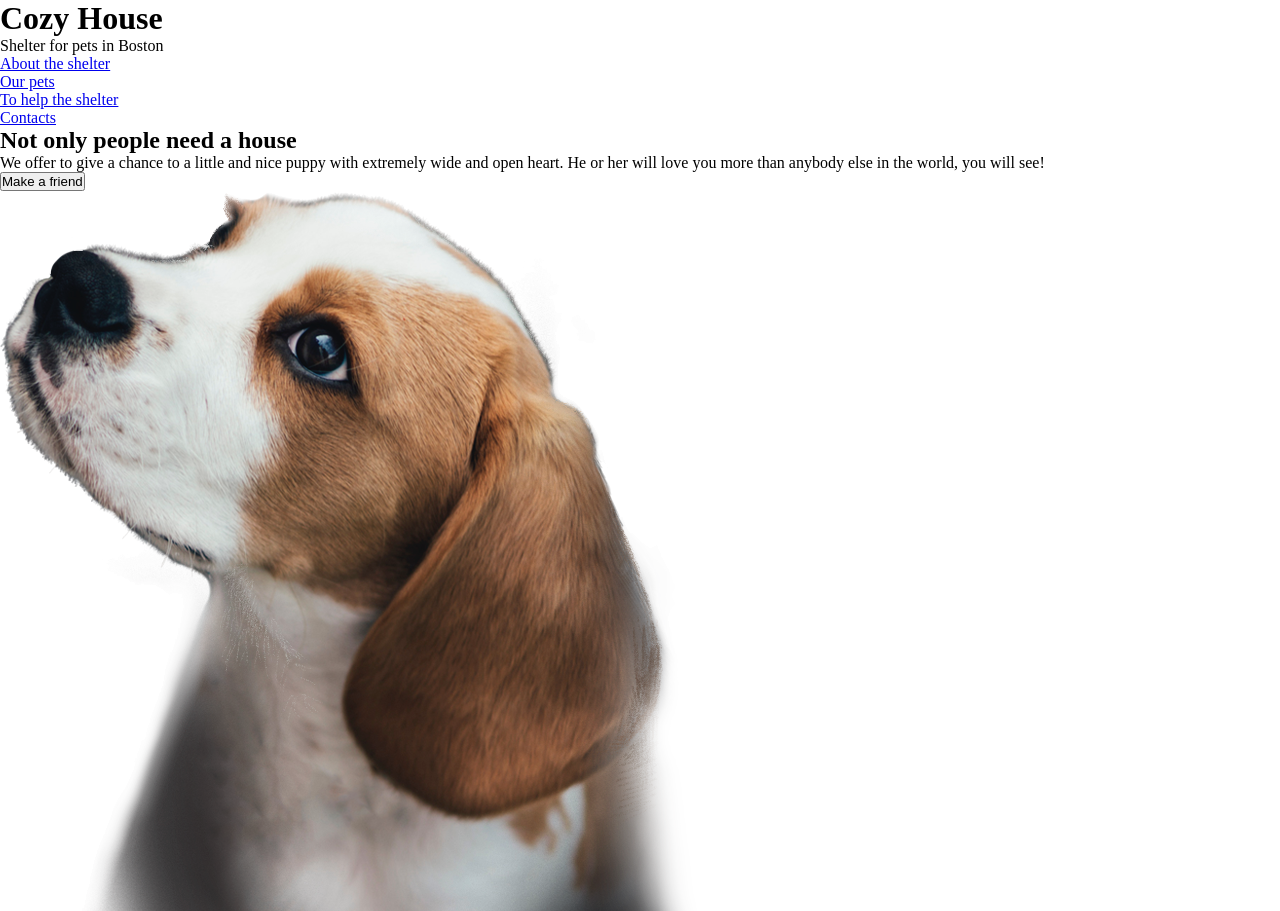
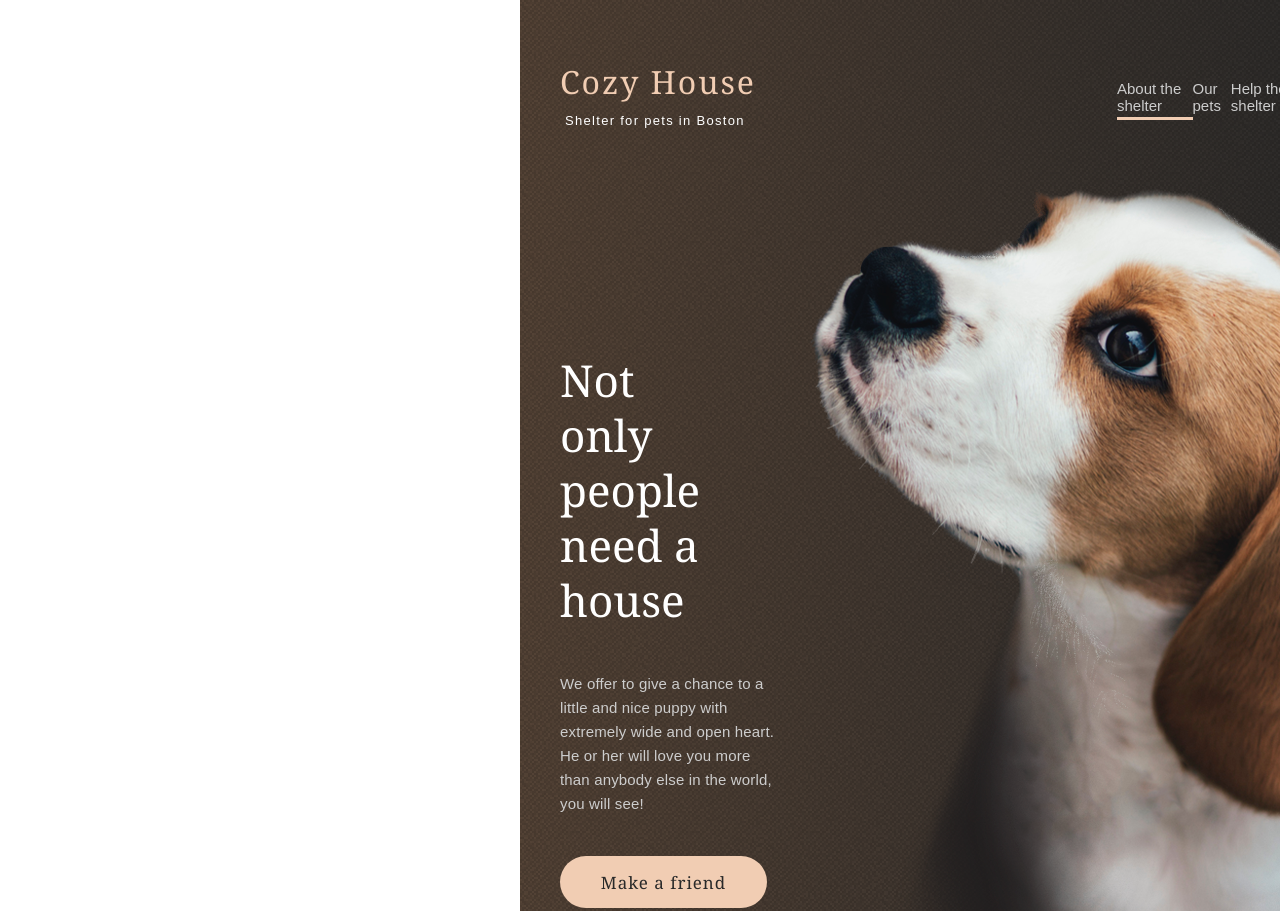
Before and after one commit to myfenix92/rs2020q3-projects, a plain HTML site: page shelter/pages/main/index.html in a window 1280 px wide. Shown: the top 911 px of the page. Drawn offline with Linux system fonts and the light colour scheme.

Commit message:
chore: add background images

```diff
--- a/shelter/pages/main/index.html
+++ b/shelter/pages/main/index.html
@@ -13,24 +13,24 @@
     <header>
       <div class="logo">
         <h1>Cozy House</h1>
-        <p>Shelter for pets in Boston</p>
+        <p class="logo_text">Shelter for pets in Boston</p>
       </div>
       <div class="header_menu">
-        <ul>
-          <li><a href="#">About the shelter</a></li>
-          <li><a href="#">Our pets</a></li>
-          <li><a href="#">To help the shelter</a></li>
-          <li><a href="#">Contacts</a></li>
+        <ul class="header_menu_items">
+          <li class="header_menu_item active"><a href="#">About the shelter</a></li>
+          <li class="header_menu_item"><a href="#">Our pets</a></li>
+          <li class="header_menu_item"><a href="#">Help the shelter</a></li>
+          <li class="header_menu_item"><a href="#">Contacts</a></li>
         </ul>
       </div>
     </header>
     <main>
       <section class="start_screen">
         <div class="screen_text">
-          <h2>Not only people need a house</h2>
-          <p>We offer to give a chance to a little and nice puppy with extremely wide and open heart. He or her will
+          <h2 class="screen_text_h2">Not only people need a house</h2>
+          <p class="screen_text_info">We offer to give a chance to a little and nice puppy with extremely wide and open heart. He or her will
             love you more than anybody else in the world, you will see!</p>
-          <button>Make a friend</button>
+          <button class="screen_btn">Make a friend</button>
         </div>
         <div class="screen_img">
           <img src="/shelter/assets/start-screen-puppy.png" alt="">
@@ -41,12 +41,11 @@
           <img src="/shelter/assets/about-pets.png" alt="">
         </div>
         <div class="about_text">
-          <h3>About the shelter
+          <h2 class="about_text_h3">About the shelter
             <q>Cozy House</q>
-          </h3>
-          <p>On our hands 121 dogs and 342 cats, and statistics shows that only 20% of them will find family. The others
-            will continue to live with us and will be waiting for lucky chance to become beloved.</p>
-          <p>We feed our wards with the best food and make sure that they do not get sick, feel comfortable (including
+          </h2>
+          <p class="about_text_info p1">Currently we have 121 dogs and 342 cats on our hands and statistics show that only 20% of them will find a family. The others will continue to live with us and will be waiting for a lucky chance to become dearly loved.</p>
+          <p class="about_text_info p2">We feed our wards with the best food and make sure that they do not get sick, feel comfortable (including
             psychologically) and well. We are supported by 87 volunteers and 28 employees of various skill levels. About
             12% of the animals are taken by shelter staff. Taking care of animals, they become attached to the pets and
             couldn’t leave them alone.</p>
--- a/shelter/pages/main/style.css
+++ b/shelter/pages/main/style.css
@@ -8,7 +8,158 @@ body {
 	padding: 0;
 }
 
+a {
+	text-decoration: none;
+}
+
+ul {
+	list-style: none;
+}
+
 .wrapper {
 	width: 1920px;
+}
+
+header,
+footer {
 	margin: 0 auto;
+	width: 62.5vw;
+	padding: 0 40px;
 }
+
+section {
+	margin: 0 auto;
+	padding: 0 40px;
+	width: 62.5vw;
+}
+
+
+header {
+	display: grid;
+	grid-template-columns: repeat(2, 1fr);
+	padding-top: 60px;
+	padding-bottom: 49px;
+	background: url('/shelter/assets/noise_transparent@2x.png'), linear-gradient(to right, #544336, #292929);
+}
+
+h1 {
+	font-family: Georgia, 'Times New Roman', Times, serif;
+	font-size: 32px;
+	letter-spacing: 0.06em;
+	color: #F1CDB3;
+	font-weight: normal;
+}
+
+.logo_text {
+	font-family: Arial, Helvetica, sans-serif;
+	font-size: 13px;
+	padding: 10px 5px;
+	letter-spacing: 0.1em;
+	color: #FFFFFF;
+}
+
+.header_menu_item>a {
+	color: #CDCDCD;
+}
+
+.header_menu_items {
+	display: flex;
+	justify-content: space-between;
+	font-family: Arial, Helvetica, sans-serif;
+	font-size: 15px;
+	padding-top: 20px;
+	padding-left: 157px;
+}
+
+.active {
+	border-bottom: 3px solid #F1CDB3;
+	padding-bottom: 3px;
+}
+
+.start_screen {
+	background: url('/shelter/assets/noise_transparent@2x.png'), linear-gradient(to right, #544336, #292929);
+	display: grid;
+	grid-template-columns: repeat(2, 1fr);
+	margin-bottom: -4px;
+}
+
+
+.screen_text_h2 {
+	font-family: Georgia, 'Times New Roman', Times, serif;
+	font-size: 44px;
+	color: #FFFFFF;
+	font-weight: normal;
+	line-height: 1.25em;
+	padding: 166px 110px 44px 0;
+}
+
+.screen_text_info {
+	color: #CDCDCD;
+	font-family: Arial, Helvetica, sans-serif;
+	font-size: 15px;
+	line-height: 1.5rem;
+	letter-spacing: 0.01rem;
+	padding: 0 33px 40px 0;
+}
+
+button {
+	color: #292929;
+	background-color: #F1CDB3;
+	border: none;
+	outline: none;
+	cursor: pointer;
+	width: 207px;
+	height: 52px;
+	border-radius: 26px;
+	font-family: Georgia, 'Times New Roman', Times, serif;
+	font-size: 17px;
+	letter-spacing: 0.06rem;
+}
+
+.about {
+	background-color: #FFFFFF;
+	display: grid;
+	grid-template-columns: repeat(2, 1fr);
+	padding-top: 80px;
+	padding-bottom: 96px;
+}
+
+.about_img {
+	margin-left: 175px;
+}
+
+.about_text {
+	margin-right: 186px;
+	margin-left: -5px;
+}
+
+.about_text_h3 {
+	color: #545454;
+	font-family: Georgia, 'Times New Roman', Times, serif;
+	font-size: 35px;
+	font-weight: normal;
+	padding-top: 17px;
+	padding-right: 52px;
+	padding-bottom: 26px;
+	letter-spacing: 0.13rem;
+	line-height: 2.7rem;
+}
+
+.about_text_info {
+	color: #4C4C4C;
+	font-family: Arial, Helvetica, sans-serif;
+	font-size: 15px;
+	line-height: 1.5rem;
+}
+
+.p1 {
+	padding-bottom: 25px;
+}
+
+.pets {
+	background-color: #F6F6F6;
+}
+
+footer {
+	background-color: gray;
+}
```
Also changed, not shown: shelter/assets/noise_transparent.png (added), shelter/assets/noise_transparent@2x.png (added). Lines whose indentation alone changed are shown as unchanged.
